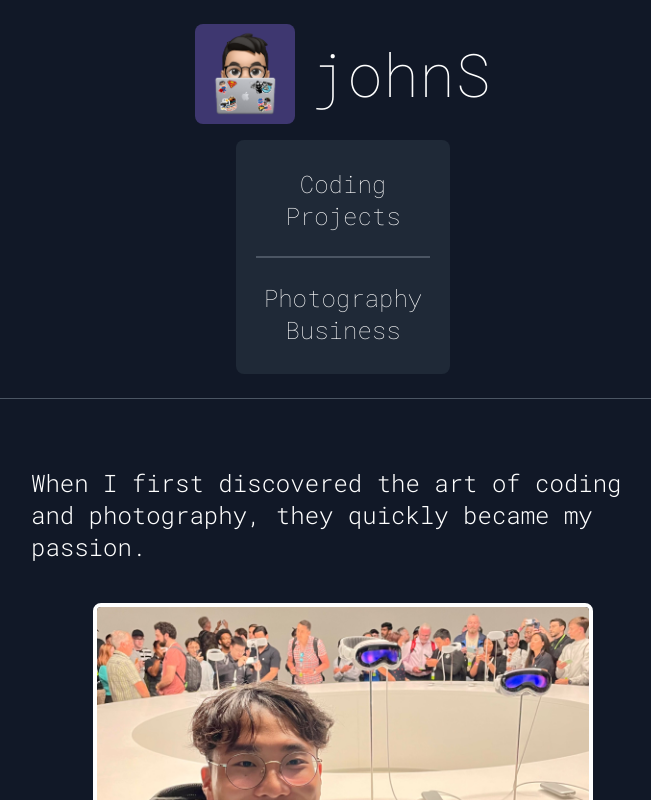
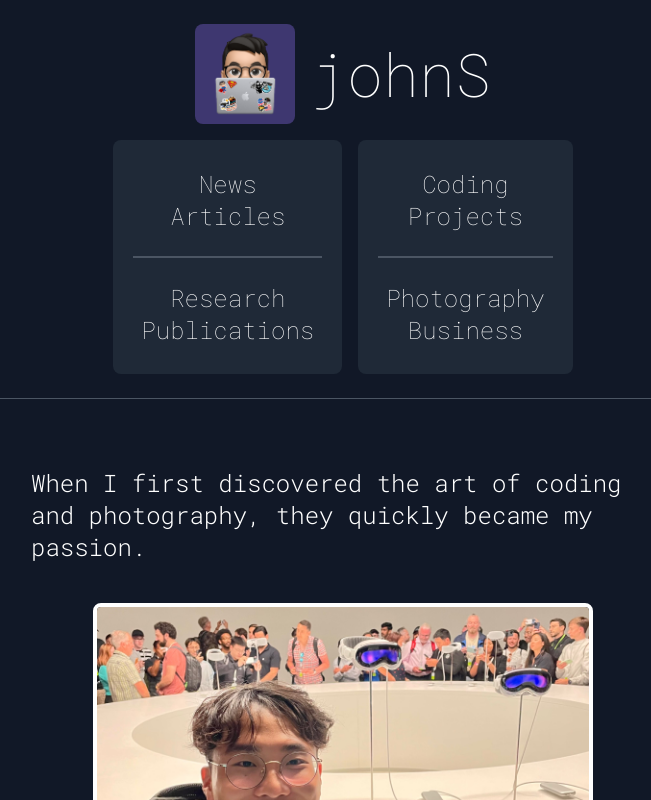
Before and after one commit to wonmor/johnS-web, a Next.js app: page / in a window 1280 px wide. Shown: the top 800 px of the page, without its empty margins (297-948 px from the left). Built offline with nearby package versions, Linux system fonts and the light colour scheme.

Commit message:
Updated stuff

```diff
--- /dev/null
+++ b/app/articles/page.tsx
@@ -0,0 +1,36 @@
+"use client";
+
+import { LinkPreview } from "@dhaiwat10/react-link-preview";
+
+export default function Coding() {
+  return (
+    <div
+      className="m-auto mb-5 justify-center items-center flex flex-col gap-4 relative"
+      style={{ maxWidth: "50%" }}
+    >
+      <div className="mt-5 md:w-1/2">
+        <p className="text-2xl mb-10">
+          Here are some of the news articles I appeared in.
+          <br />
+          <br />
+          <span className="text-lg font-light">
+            Big shoutout to MobileSyrup and Halton District School Board for
+            their support.
+          </span>
+        </p>
+
+        <div className="flex flex-col gap-6">
+          <LinkPreview
+            url="https://www.hdsb.ca/our-board/Pages/News/News-Description.aspx?NewsID=1145"
+            width="400px"
+          />
+
+          <LinkPreview
+            url="https://mobilesyrup.com/2023/06/05/meet-the-six-canadian-winners-of-apples-wwdc23-swift-student-challenge/"
+            width="400px"
+          />
+        </div>
+      </div>
+    </div>
+  );
+}
--- a/app/coding/page.tsx
+++ b/app/coding/page.tsx
@@ -9,7 +9,7 @@ export default function Coding() {
             rel="noopener noreferrer"
             className="border-gray-600 border-2 rounded-xl p-5 hover:bg-gray-600 relative z-10 flex items-center"
           >
-            <div className="w-1/2">
+            <div className="md:w-1/2">
               <p className="text-2xl mb-10">
                 Check out my progressive web app, ElectronVisualized.
                 <br />
@@ -32,7 +32,7 @@ export default function Coding() {
 />
               </div>
             </div>
-            <div className="w-1/2">
+            <div className="md:w-1/2">
               <Image
                 src="/Icon1024.png"
                 alt="Background Image"
@@ -48,9 +48,9 @@ export default function Coding() {
             rel="noopener noreferrer"
             className="border-gray-600 border-2 rounded-xl p-5 hover:bg-gray-600 relative z-10 flex items-center"
           >
-            <div className="w-1/2">
+            <div className="md:w-1/2">
               <p className="text-2xl mb-10">
-                Atomizer AR. Available on the App Store.
+                Meet Atomizer AR. Available on the App Store.
                 <br />
                 <br />
                 <span className="font-thin py-2">TAP TO NAVIGATE</span>
@@ -62,7 +62,6 @@ export default function Coding() {
               </p>
 
               <div className="flex flex-row justify-center items-center gap-0 sm:gap-4 bg-black border-gray-600 border-2 w-fit p-5 rounded-xl">
-
                 <Image
                   className="scale-75 sm:scale-100"
                   src="/apple-logo.png"
@@ -70,11 +69,11 @@ export default function Coding() {
                   width={35}
                   height={35}
                 />
-
               </div>
             </div>
-            <div className="w-1/2">
+            <div className="md:w-1/2">
               <Image
+              style={{ overflow: "hidden", borderRadius: "50px", scale: "0.75" }}
                 src="/1024.png"
                 alt="Background Image"
                 width={250}
--- a/app/layout.tsx
+++ b/app/layout.tsx
@@ -39,12 +39,45 @@ export default function RootLayout({
               <h1 className="text-6xl font-thin">johnS</h1>
             </div>
 
+            <div className="flex flex-row gap-4 items-center scale-75 sm:scale-100">
+              <div className="font-thin text-2xl w-fit m-auto flex flex-col gap-4 justify-center bg-gray-800 rounded-lg p-5">
+                <Link
+                  className="bg-transparent text-white hover:bg-gray-600 rounded-lg p-2"
+                  href="/articles"
+                >
+                  <span>
+                    News
+                    <br />
+                    Articles
+                  </span>
+                </Link>
+
+                <div className="border-b-2 border-gray-600"></div>
+
+                <a
+                  className="bg-transparent text-white hover:bg-gray-600 rounded-lg p-2"
+                  href="https://lcbcdock.com"
+                  target="_blank"
+                  rel="noopener noreferrer"
+                >
+                  <span>
+                    Research
+                    <br />
+                    Publications
+                  </span>
+                </a>
+              </div>
+
               <div className="font-thin text-2xl w-fit m-auto flex flex-col gap-4 justify-center bg-gray-800 rounded-lg p-5">
                 <Link
                   className="bg-transparent text-white hover:bg-gray-600 rounded-lg p-2"
                   href="/coding"
                 >
-                <span>Coding<br />Projects</span>
+                  <span>
+                    Coding
+                    <br />
+                    Projects
+                  </span>
                 </Link>
 
                 <div className="border-b-2 border-gray-600"></div>
@@ -53,8 +86,13 @@ export default function RootLayout({
                   className="bg-transparent text-white hover:bg-gray-600 rounded-lg p-2"
                   href="/photography"
                 >
-              <span>Photography<br />Business</span>
+                  <span>
+                    Photography
+                    <br />
+                    Business
+                  </span>
                 </Link>
+              </div>
             </div>
           </header>
         </a>
@@ -65,7 +103,9 @@ export default function RootLayout({
         {/* Footer */}
         <footer className="flex flex-col gap-7 p-6 border-t border-gray-600 font-light text-xl text-center">
           <p>
-            &copy; {new Date().getFullYear()} John Seong.<br /><span className="text-gray-400">Based in Irvine, California.</span>
+            &copy; {new Date().getFullYear()} John Seong.
+            <br />
+            <span className="text-gray-400">Based in Irvine, California.</span>
           </p>
 
           <div className="w-fit m-auto flex flex-wrap gap-4 justify-center bg-gray-800 rounded-lg p-5">
--- a/app/photography/page.tsx
+++ b/app/photography/page.tsx
@@ -47,7 +47,7 @@ export default function Photography() {
 
   return (
     <div className="m-10 flex justify-center items-center">
-      <div className="w-1/2">
+      <div className="md:w-1/2">
         <p className="text-2xl mb-10">
           With incomparable quality, I offer a wide range of photography services.
           <br />
--- a/package.json
+++ b/package.json
@@ -9,10 +9,12 @@
     "lint": "next lint"
   },
   "dependencies": {
+    "@dhaiwat10/react-link-preview": "^1.15.0",
     "@types/node": "20.2.5",
     "@types/react": "18.2.9",
     "@types/react-dom": "18.2.4",
     "autoprefixer": "10.4.14",
+    "axios": "^1.4.0",
     "eslint": "8.42.0",
     "eslint-config-next": "13.4.4",
     "next": "13.4.4",
```
Also changed, not shown: next.config.js (line endings or trailing spaces). Lines whose indentation alone changed are shown as unchanged.
